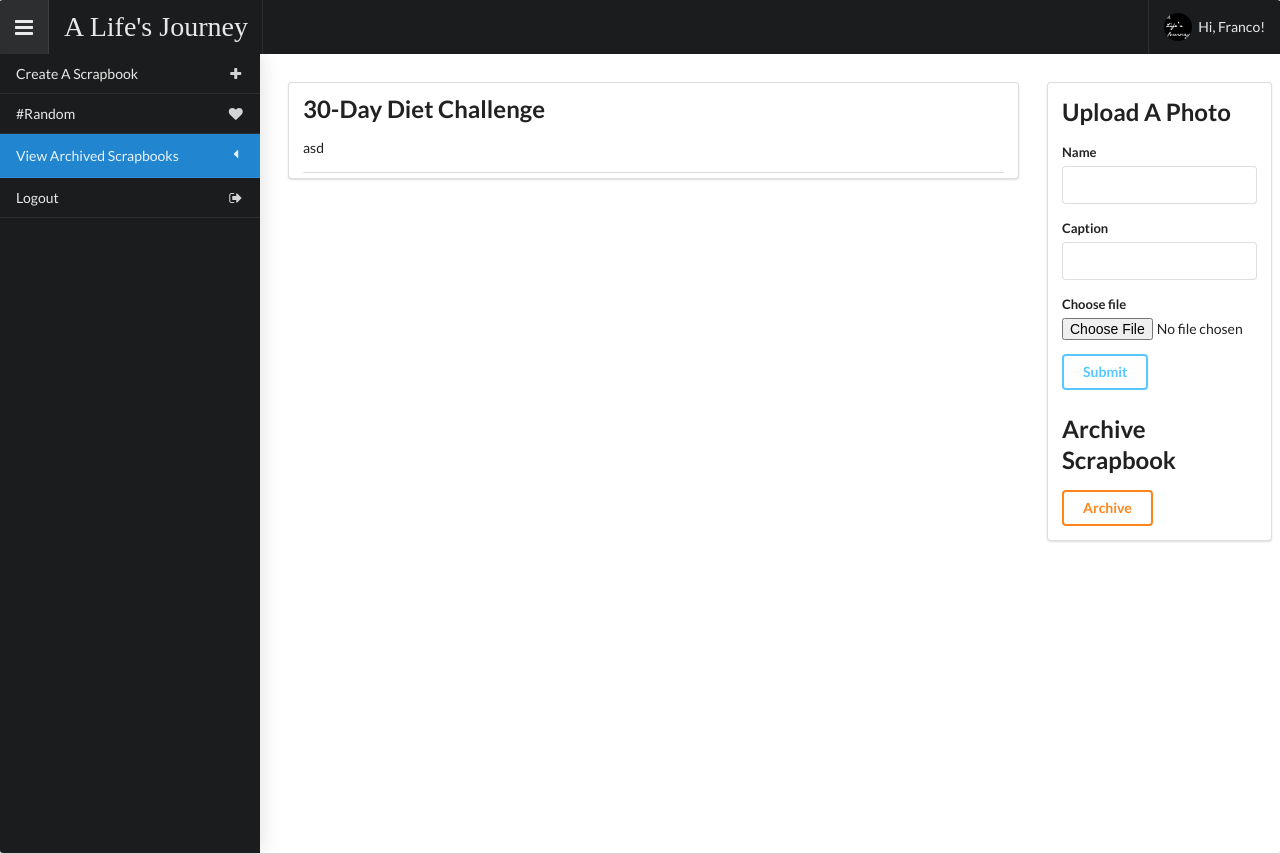
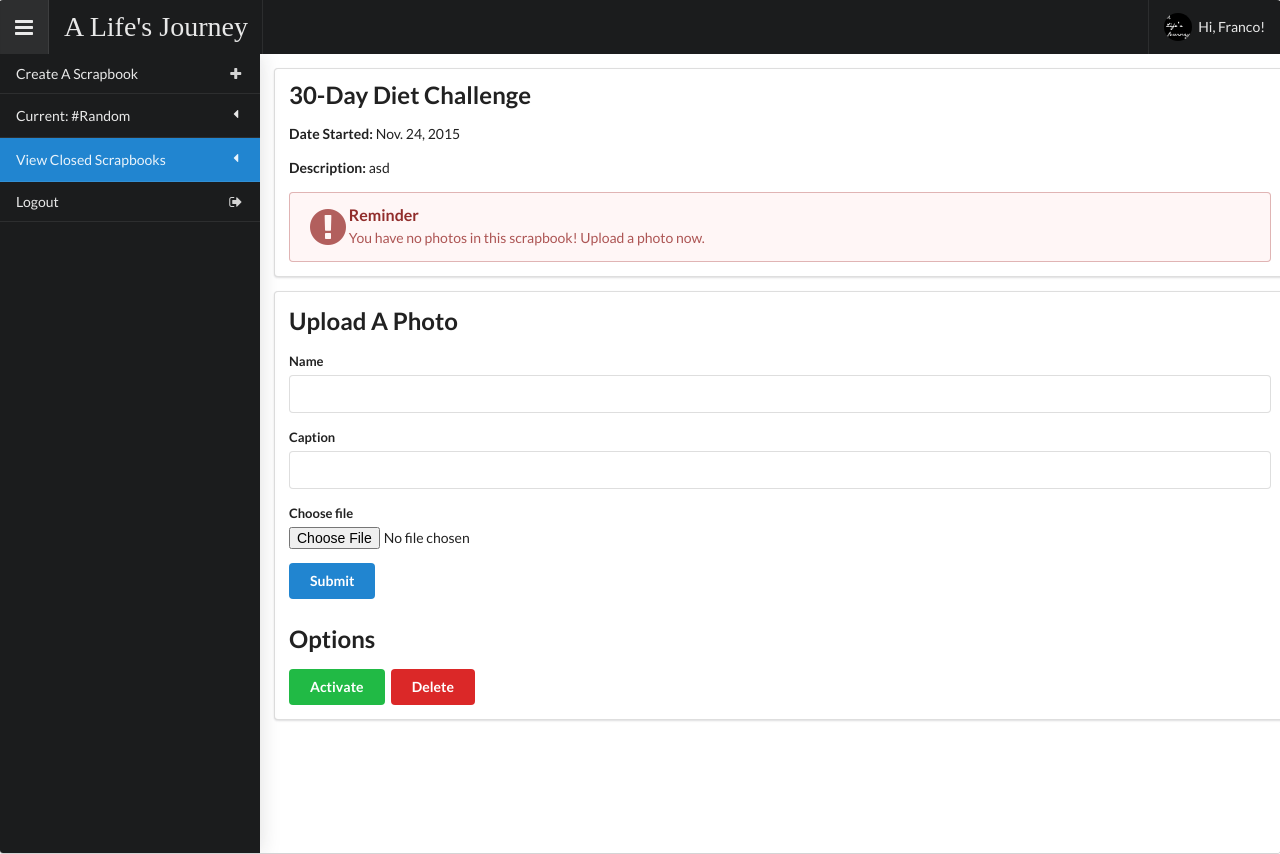
Before and after one commit to formidablefrank/scrapbook, a Django app: page /webapp/view/2 in a window 1280 px wide. Run offline with Django 3.2, Linux system fonts and the light colour scheme; data comes from the database, SQL or seed files in the repository; both versions use the stored data as it was after the commit; some web fonts are replaced.

Commit message:
view scrapbook and photos done. agreeing the design to mockup. next: deleting photos, archiving scrapbook

```diff
--- a/assets/js/dashboard.js
+++ b/assets/js/dashboard.js
@@ -1,10 +1,9 @@
 $(document).ready(function(){
     $('.ui.sidebar')
-      .sidebar({
+        .sidebar({
         context: $('.bottom.segment')
-      })
-      .sidebar('attach events', '#navBtn')
-    ;
+        })
+        .sidebar('attach events', '#navBtn');
     $('.ui.accordion').accordion();
     $('#navBtn').on('click', function(e){
         e.preventDefault();
@@ -30,9 +29,12 @@ $(document).ready(function(){
     $('select.dropdown').dropdown();
     $('.viewPicture').on('click', function(){
         $(this).parent().find('.modal')
-            .modal({blurring: true})
+            .modal({
+                blurring: true,
+                onHidden: function() {location.reload();}
+            })
             .modal('setting', 'transition', 'horizontal flip')
             .modal('setting', 'closable', false)
-            .modal('toggle')
+            .modal('show')
     });
 });
--- a/templates/dashboard/create.html
+++ b/templates/dashboard/create.html
@@ -59,7 +59,8 @@
             <label>I agree to the Terms and Conditions</label>
         </div>
     </div>
-    <button class="ui blue button" name='submit' type="submit">Submit</button>
+    <a class="ui orange button" href="{% url 'dashboard' %}">Cancel</a>
+    <button class="ui green button" name='submit' type="submit" href="{% url 'create' %}">Submit</button>
 </form>
 
 {% endblock %}
--- a/templates/dashboard/dashboard.html
+++ b/templates/dashboard/dashboard.html
@@ -26,14 +26,37 @@
             <i class="add icon"></i>
             Create A Scrapbook
         </a>
-        <a class="item {% if current %} active blue {% endif %}" href="{% url 'view' activebook.id %}">
-            <i class="heart icon"></i>
-            {{ activebook.name }}
-        </a>
+        <div class="item {% if current %} active blue {% endif %}">
+            <a class="title">
+                <i class="dropdown icon"></i>
+                Current: {{ activebook.name }}
+            </a>
+            <div class="content">
+                <div class="ui middle aligned selection animated inverted list">
+                <a class="item" href="{% url 'view' activebook.id %}">
+                    <i class="eye icon"></i>
+                    View Scrapbook
+                </a>
+                <a class="item" href="{% url 'view' activebook.id %}#upload">
+                    <i class="upload icon"></i>
+                    Upload Photo
+                </a>
+                <a class="item" href="#">
+                    <i class="book icon"></i>
+                    Publish
+                </a>
+                <a class="item" href="#">
+                    <i class="close icon"></i>
+                    Close Scrapbook
+                </a>
+                </div>
+            </div>
+        </div>
+
         <div class="item {% if view %} active blue {% endif %}">
             <a class="title">
                 <i class="dropdown icon"></i>
-                View Archived Scrapbooks
+                View Closed Scrapbooks
             </a>
             <div class="content">
                 <div class="ui middle aligned selection animated inverted list">
--- a/templates/dashboard/view.html
+++ /dev/null
@@ -1,82 +0,0 @@
-{% extends 'dashboard/dashboard.html' %}
-
-{% block dash_content %}
-
-
-<div class="ui stackable grid">
-    <div class="twelve wide column">
-        <div class="ui segment">
-            <h2 class="ui header">{{ book.name }}</h2>
-            <p>{{ book.description }}</p>
-            <div class="ui divider"></div>
-
-            <div class="ui three stackable link cards">
-                {% for picture in book.picture_set.all %}
-                <div class="ui fluid blue card">
-                    <div class="image">
-                        <img src="/{{picture.pic.url}}" class="ui fluid image">
-                    </div>
-                    <div class="content">
-                        <div class="header">
-                            {{ picture.name }}
-                        </div>
-                        <div class="meta">
-                            <a>{{ picture.date }}</a>
-                        </div>
-                        <div class="description">
-                            {{ picture.caption }}
-                        </div>
-                    </div>
-                    <div class="extra content">
-                        <div class="ui two tiny buttons">
-                            <button class="ui green inverted button viewPicture">View</button>
-                            <button class="ui red inverted button">Delete</button>
-                            <div class="ui modal">
-                                <div class="actions">
-                                    <div class="ui black deny button">
-                                        <i class="close icon"></i>
-                                        Close
-                                    </div>
-                                </div>
-                                <div class="header">Header</div>
-                                <div class="image content">
-                                    <img src="/{{picture.pic.url}}" class="ui fluid image">
-                                    <div class="description">
-                                        <p>{{ picture.caption }}</p>
-                                    </div>
-                                </div>
-                            </div>
-                        </div>
-                    </div>
-                </div>
-                {% endfor %}
-            </div>
-        </div>
-    </div>
-    <div class="four wide column">
-        <div class="ui segment">
-        <h2>Upload A Photo</h2>
-        <form class="ui form" action="{% url 'upload' book.id %}" method="POST" enctype="multipart/form-data">
-            {% csrf_token %}
-            <div class="field">
-                <label>Name</label>
-                <input type="text" name="name">
-            </div>
-            <div class="field">
-                <label>Caption</label>
-                <input type="text" name="caption">
-            </div>
-            <div class="field">
-                <label>Choose file</label>
-                <input type="file" name="image">
-            </div>
-            <button class="ui blue inverted button" name='submit' type="submit">Submit</button>
-        </form>
-        <h2>Archive Scrapbook</h2>
-        <a class="ui orange inverted button" href="">Archive</a>
-        </div>
-    </div>
-</div>
-
-
-{% endblock %}
--- /dev/null
+++ b/templates/dashboard/viewscrapbook.html
@@ -0,0 +1,98 @@
+{% extends 'dashboard/dashboard.html' %}
+
+{% block dash_content %}
+
+
+<div class="ui segment">
+    <h2 class="ui header">{{ book.name }}</h2>
+    <p><b>Date Started:</b> {{book.start_date}}</p>
+    <p><b>Description:</b> {{ book.description }}</p>
+
+    {% if book.picture_set.all|length == 0 %}
+    <div class="ui icon floating error message">
+        <i class="warning circle icon"></i> &nbsp;
+        <div class="content">
+            <div class="header">
+                Reminder
+            </div>
+            <p>You have no photos in this scrapbook! Upload a photo now.</p>
+        </div>
+    </div>
+    {% else %}
+    <div class="ui divider"></div>
+    <div class="ui three stackable link cards">
+        {% for picture in book.picture_set.all %}
+        <div class="ui fluid black card">
+            <div class="image">
+                <img src="/{{picture.pic.url}}" class="ui fluid image">
+            </div>
+            <div class="content">
+                <div class="header">
+                    {{ picture.name }}
+                </div>
+                <div class="meta">
+                    <a>{{ picture.date }}</a>
+                </div>
+                <div class="description">
+                    {{ picture.caption }}
+                </div>
+            </div>
+            <div class="extra content">
+                <div class="ui two tiny buttons">
+                    <button class="ui button viewPicture">View</button>
+                    <button class="ui button">Delete</button>
+                    <div class="ui large modal">
+                        <div class="image content">
+                            <div class="ui fluid image">
+                                <img src="/{{picture.pic.url}}" class="image">
+                            </div>
+                            <!--<div class="description">-->
+                                <!--<p>{{picture.caption}}</p>-->
+                            <!--</div>-->
+                        </div>
+                        <div class="actions">
+                            <div class="ui deny button">
+                                <i class="close icon"></i>
+                                Close
+                            </div>
+                        </div>
+                    </div>
+                </div>
+            </div>
+        </div>
+        {% endfor %}
+    </div>
+    {% endif %}
+</div>
+
+<div class="ui segment" id="upload">
+<h2>Upload A Photo</h2>
+<form class="ui form" action="{% url 'upload' book.id %}" method="POST" enctype="multipart/form-data">
+    {% csrf_token %}
+    <div class="field">
+        <label>Name</label>
+        <input type="text" name="name">
+    </div>
+    <div class="field">
+        <label>Caption</label>
+        <input type="text" name="caption">
+    </div>
+    <div class="field">
+        <label>Choose file</label>
+        <input type="file" name="image">
+    </div>
+    <button class="ui blue button" name='submit' type="submit">Submit</button>
+</form>
+{% if not current %}
+    <h2>Options</h2>
+    {% if book.active %}
+    <a class="ui orange button" href="{% url 'archive' book.id %}">Archive</a>
+    {% else %}
+    <a class="ui green button" href="{% url 'activate' book.id %}">Activate</a>
+    {% endif %}
+    <a class="ui red button" href="{% url 'delete' book.id %}">Delete</a>
+{% endif %}
+</div>
+
+
+{% endblock %}
--- a/webapp/models.py
+++ b/webapp/models.py
@@ -12,6 +12,17 @@ class Scrapbook(models.Model):
     every = models.IntegerField(default = 0)
     mode = models.IntegerField(default = 0)
     email = models.EmailField(max_length = 50, blank = True)
+    active = models.IntegerField(default = 1)
+
+    def archive(self):
+        self.active = 0
+        self.save()
+
+    def activate(self):
+        Scrapbook.objects.get(active = 1).archive()
+        self.active = 1
+        self.save()
+
 
 
 class ImageUploadForm(forms.Form):
--- a/webapp/urls.py
+++ b/webapp/urls.py
@@ -8,4 +8,7 @@ urlpatterns = [
     url(r'^dashboard/$', views.dashboard, name='dashboard'),
     url(r'^view/(?P<book_id>[0-9]+)$', views.view, name='view'),
     url(r'^upload/(?P<book_id>[0-9]+)$', views.upload, name='upload'),
+    url(r'^archive/(?P<book_id>[0-9]+)$', views.archive, name='archive'),
+    url(r'^activate/(?P<book_id>[0-9]+)$', views.activate, name='activate'),
+    url(r'^delete/(?P<book_id>[0-9]+)$', views.delete, name='delete'),
 ]
--- a/webapp/views.py
+++ b/webapp/views.py
@@ -1,4 +1,4 @@
-from django.shortcuts import render
+from django.shortcuts import render, redirect
 from .models import Scrapbook, Picture, ImageUploadForm
 from datetime import date
 
@@ -14,17 +14,18 @@ def login(request):
 
 
 def dashboard(request):
-    scrapbooks = Scrapbook.objects.all()
-    activebook = Scrapbook.objects.last()
+    scrapbooks = Scrapbook.objects.filter(active = 0)
+    activebook = Scrapbook.objects.get(active = 1)
     context = {'pagename': 'Home', 'books': scrapbooks, 'activebook': activebook}
     return render(request, 'dashboard/home.html', context)
 
 
 def create(request):
     success = False
-    activebook = Scrapbook.objects.last()
-    scrapbooks = Scrapbook.objects.all()
+    scrapbooks = Scrapbook.objects.filter(active = 0)
+    activebook = Scrapbook.objects.get(active = 1)
     if request.POST:
+        activebook.archive()
         myDate = request.POST['start_date'].split('/')
         newDate = date(int(myDate[2]), int(myDate[0]), int(myDate[1]))
         new_scrap = Scrapbook()
@@ -35,6 +36,7 @@ def create(request):
         new_scrap.every = request.POST['every']
         new_scrap.mode = request.POST['mode']
         new_scrap.email = request.POST['email']
+        new_scrap.active = 1
         new_scrap.save()
         success = True
 
@@ -43,8 +45,8 @@ def create(request):
 
 
 def view(request, book_id):
-    scrapbooks = Scrapbook.objects.all()
-    activebook = Scrapbook.objects.last()
+    scrapbooks = Scrapbook.objects.filter(active = 0)
+    activebook = Scrapbook.objects.get(active = 1)
     book = Scrapbook.objects.get(id = book_id)
     current = False
     view = False
@@ -53,7 +55,7 @@ def view(request, book_id):
     else:
         view = True
     context = {'pagename': 'Create Scrapbook', 'current': current, 'view': view, 'book': book, 'books': scrapbooks, 'activebook': activebook}
-    return render(request, 'dashboard/view.html', context)
+    return render(request, 'dashboard/viewscrapbook.html', context)
 
 
 def upload(request, book_id):
@@ -70,3 +72,21 @@ def upload(request, book_id):
             book.picture_set.add(new_pic)
             book.save()
     return view(request, book_id)
+
+
+def archive(request, book_id):
+    book = Scrapbook.objects.get(id = book_id)
+    book.archive()
+    return view(request, book_id)
+
+
+def activate(request, book_id):
+    book = Scrapbook.objects.get(id = book_id)
+    book.activate()
+    return view(request, book_id)
+
+
+def delete(request, book_id):
+    book = Scrapbook.objects.get(id = book_id)
+    book.delete()
+    return redirect('dashboard')
```
Also changed, not shown: README.md, db.sqlite3, webapp/migrations/0008_auto_20151125_2318.py (added), webapp/migrations/0009_scrapbook_active.py (added). Lines whose indentation alone changed are shown as unchanged.
